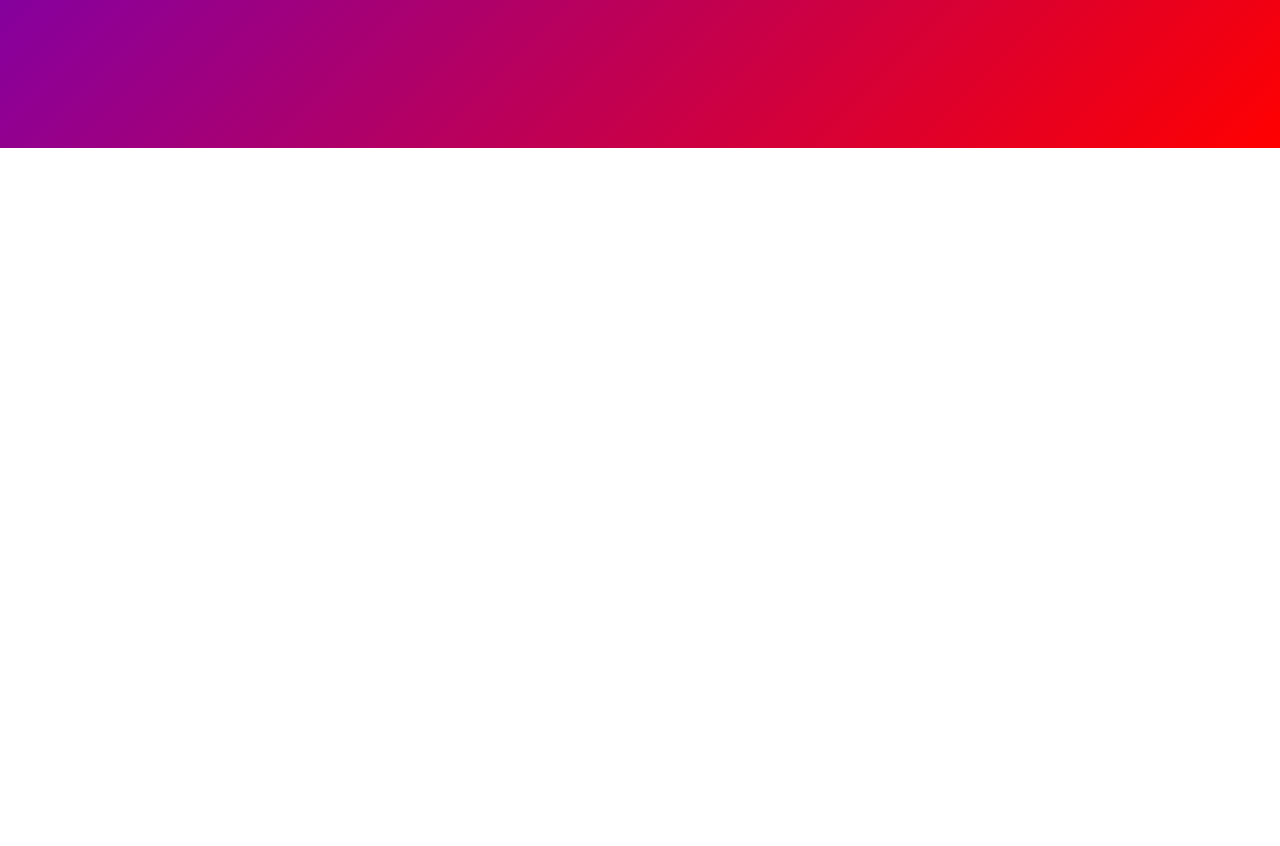
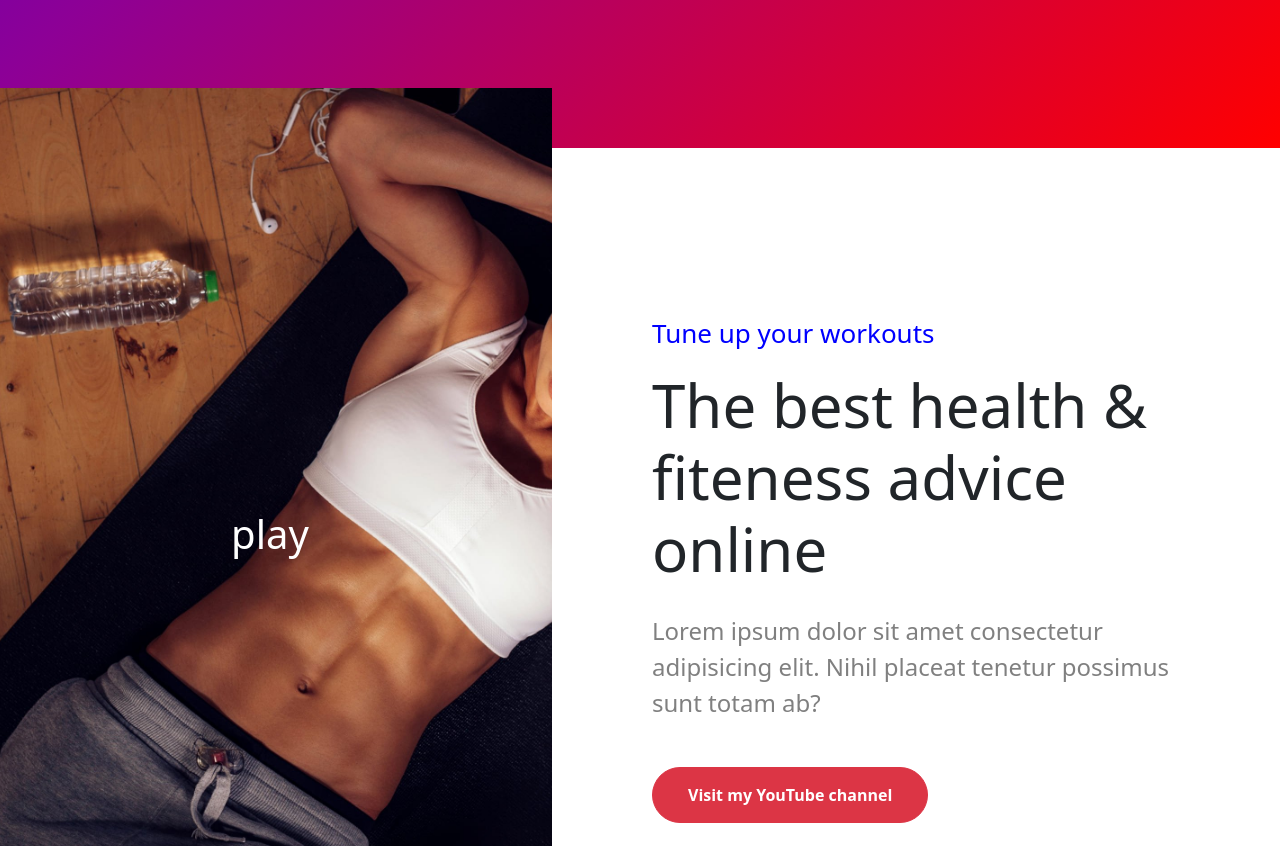
Before and after one commit to Jero1304/proj-html-vuejs, a Vue app: page / in a window 1280 px wide. Shown: the part 1954-2800 px from the top of the page. Before the commit the page ends 2102 px from the top, so only its background shows below. Built offline with nearby package versions, Linux system fonts and the light colour scheme.

Commit message:
FEAT channel component

```diff
--- a/package.json
+++ b/package.json
@@ -9,6 +9,11 @@
     "preview": "vite preview"
   },
   "dependencies": {
+    "@fortawesome/fontawesome-svg-core": "^6.3.0",
+    "@fortawesome/free-brands-svg-icons": "^6.3.0",
+    "@fortawesome/free-regular-svg-icons": "^6.3.0",
+    "@fortawesome/free-solid-svg-icons": "^6.3.0",
+    "@fortawesome/vue-fontawesome": "^3.0.3",
     "vue": "^3.2.45"
   },
   "devDependencies": {
--- a/src/App.vue
+++ b/src/App.vue
@@ -2,6 +2,7 @@
 import Navbar from './components/Navbar.vue';
 import Hero from './components/Hero.vue';
 import Service from './components/Service.vue';
+import ChannelYT from './components/ChannelYT.vue';
 </script>
 
 <template>
@@ -12,6 +13,7 @@ import Service from './components/Service.vue';
 
   <main>
     <Service/>
+    <ChannelYT/>
   </main>
 </template>
 
--- /dev/null
+++ b/src/components/ChannelYT.vue
@@ -0,0 +1,64 @@
+<template>
+    <div class="channel-yt">
+        <div class="row">
+            <div class="col video-yt">
+                <h1 class="text-white">play</h1>
+            </div>
+            <div class="col container text">
+                <p class="sub-title">Tune up your workouts</p>
+                <h1 class="title">The best health & fiteness advice online</h1>
+                <p class="info">Lorem ipsum dolor sit amet consectetur adipisicing elit. Nihil placeat tenetur possimus sunt totam ab?</p>
+                <button type="button" class="btn btn-danger">Visit my YouTube channel</button>
+            </div>
+        </div>
+    </div>
+
+</template>
+
+<script>
+
+</script>
+
+<style scoped lang="scss">
+    .video-yt{
+        margin-top: -60px;
+        background-image: url('../img/service15-2x.jpg');
+        background-repeat: no-repeat;
+        background-size: cover;
+        height: 900px;
+        width: 1000px;
+        border-radius: 0 0 50px;
+        display: flex;
+        align-items: center;
+        justify-content: center;
+    }
+    .container{
+        padding: 120px 100px;
+    }
+    .text{
+        display: flex;
+        align-items: start;
+        justify-content: center;
+        flex-direction: column;
+        .sub-title{
+            color: blue;
+            font-size: 26px;
+        }
+        .title{
+            font-size: 60px;
+        }
+        .info{
+            padding-top:20px ;
+            font-size: 24px;
+            color: grey;
+        }
+        .btn{
+            padding: 15px 35px;
+            border-radius: 30px;
+            font-weight: bold;
+            color: white;
+            margin-top: 30px;
+        }
+    }
+
+</style>
--- a/src/components/Navbar.vue
+++ b/src/components/Navbar.vue
@@ -6,8 +6,8 @@
             </a>
 
             <div class="collapse navbar-collapse justify-content-end" id="navbarNavDropdown">
-                <ul class="navbar-nav">
-                    <li class="nav-item">
+                <ul class="navbar-nav d-flex align-items-center">
+                    <li class="nav-item active">
                         <a class="nav-link active" aria-current="page" href="#">Home</a>
                     </li>
 
@@ -16,7 +16,11 @@
                     </li>
 
                     <li class="nav-item">
-                        <a class="nav-link active" aria-current="page" href="#">About</a>
+                        <a class="nav-link" href="#">About</a>
+                    </li>
+
+                    <li class="nav-item">
+                        <a class="nav-link" href="#">Videos</a>
                     </li>
 
                     <li class="nav-item">
@@ -26,6 +30,7 @@
                     <li class="nav-item">
                         <a class="nav-link" href="#">Store</a>
                     </li>
+
 
                     <!-- <li class="nav-item dropdown">
                         <a class="nav-link dropdown-toggle" href="#" role="button" data-bs-toggle="dropdown"
@@ -42,6 +47,12 @@
                 <button type="button" class="btn btn-primary mx-3 px-3 rounded-pill">Schedule a workout</button>
 
 
+                <li class="nav-item text-white">
+                    <font-awesome-icon icon="fa-solid fa-magnifying-glass" />
+                </li>
+                <li class="nav-item text-white px-3">
+                    <font-awesome-icon icon="fa-solid fa-cart-shopping" />
+                </li>
             </ul>
         </div>
         </div>
--- a/src/main.js
+++ b/src/main.js
@@ -2,4 +2,10 @@ import { createApp } from 'vue'
 // import './style.css'
 import App from './App.vue'
 
-createApp(App).mount('#app')
+import { library } from '@fortawesome/fontawesome-svg-core'
+import { FontAwesomeIcon } from '@fortawesome/vue-fontawesome'
+import { faMagnifyingGlass,faCartShopping } from '@fortawesome/free-solid-svg-icons'
+
+library.add(faMagnifyingGlass,faCartShopping)
+
+createApp(App).component('font-awesome-icon', FontAwesomeIcon).mount('#app')
```
Also changed, not shown: 1 other file (tests, documents, lock files or other folders). Lines whose indentation alone changed are shown as unchanged.
